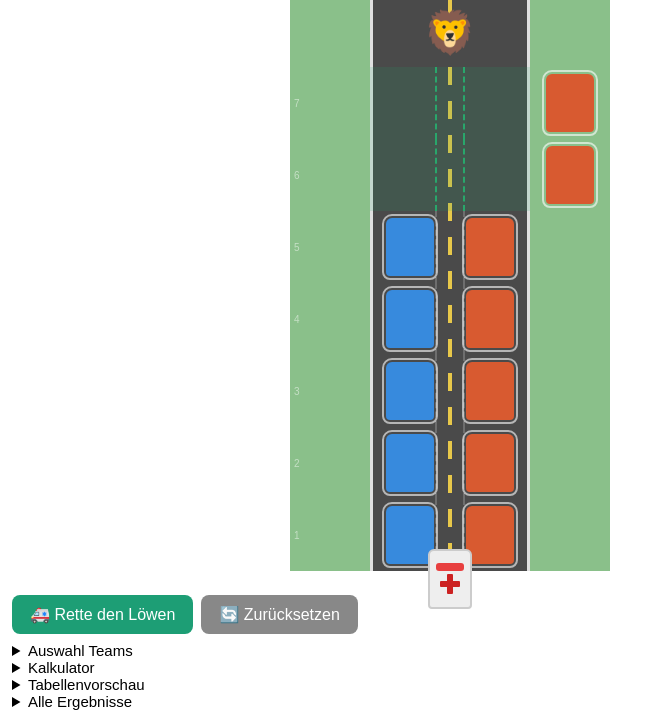
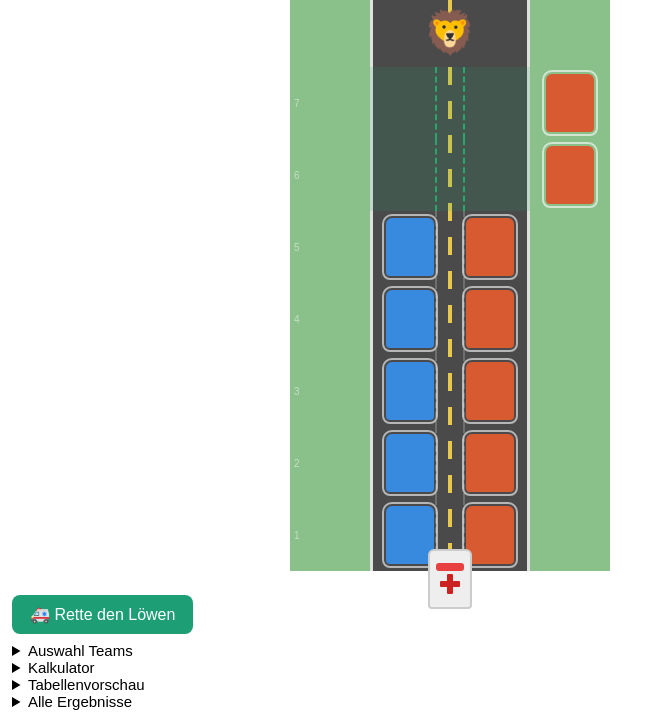
Before and after one commit to mebertK9/result-preview, a Flask app: page / in a window 1280 px wide. Shown: the part 209-931 px from the top of the page, without its empty margins (0-661 px from the left). Run offline with Flask 3, Linux system fonts and the light colour scheme; the visitor is signed in with stand-in values (Sample User, id 1).

Commit message:
Revert "Add reset"
This reverts commit 1a4c894ffbf43c97558035f706cc691632c09a8d.

```diff
--- a/result_preview/data/util/rettungsgasse.py
+++ b/result_preview/data/util/rettungsgasse.py
@@ -152,4 +152,7 @@ def apply_action(grid: list[list[str]], r: int, kind: str, s: str) -> list[list[
                 if place_in_mandatory_target(grid, to_move):
                     grid[r][2] = {}
 
+    print("After movement")
+    print_table(grid)
+
     return grid
--- a/result_preview/main.py
+++ b/result_preview/main.py
@@ -365,8 +365,11 @@ def _get_action(team1, team, score1, score2) -> str:
 @app.route("/reset", methods=["POST"])
 @login_required
 def reset():
-    _grid_state["grid"] = {}
-    return "", 204
+    state = load_user_state(current_user.id, DEFAULT_TEAMS)
+    state["grid"] = init_grid()
+    save_user_state(current_user.id, state)
+    return jsonify(to_rettungsgasse(state["grid"]))
+
 
 if __name__ == "__main__":
     app.run(host='0.0.0.0', port=5000)
--- a/result_preview/templates/index.html
+++ b/result_preview/templates/index.html
@@ -214,18 +214,11 @@
     <img src="{{ url_for('static', filename='logo.png') }}" class="logo">
 
     <div id="game-loewen"></div>
-    <div style="display:flex; gap:8px; margin: 8px 0;">
-        <button id="btn-auto-play" onclick="autoPlay()" style="padding: 10px 18px; font-size: 1rem;
-                       background: #1D9E75; color: white; border: none;
-                       border-radius: 8px; cursor: pointer;">
-            🚑 Rette den Löwen
-        </button>
-        <button onclick="resetGrid()" style="padding: 10px 18px; font-size: 1rem;
-                       background: #888; color: white; border: none;
-                       border-radius: 8px; cursor: pointer;">
-            🔄 Zurücksetzen
-        </button>
-    </div>
+    <button id="btn-auto-play" onclick="autoPlay()" style="margin: 8px 0; padding: 10px 18px; font-size: 1rem;
+                   background: #1D9E75; color: white; border: none;
+                   border-radius: 8px; cursor: pointer;">
+        🚑 Rette den Löwen
+    </button>
 
     <details>
         <summary>Auswahl Teams</summary>
@@ -516,10 +509,6 @@
 
         btn.disabled = false;
     }
-    async function resetGrid() {
-            await fetch("/reset", { method: "POST" });
-            window.location.reload();
-        }
 </script>
 
 </body>
```
